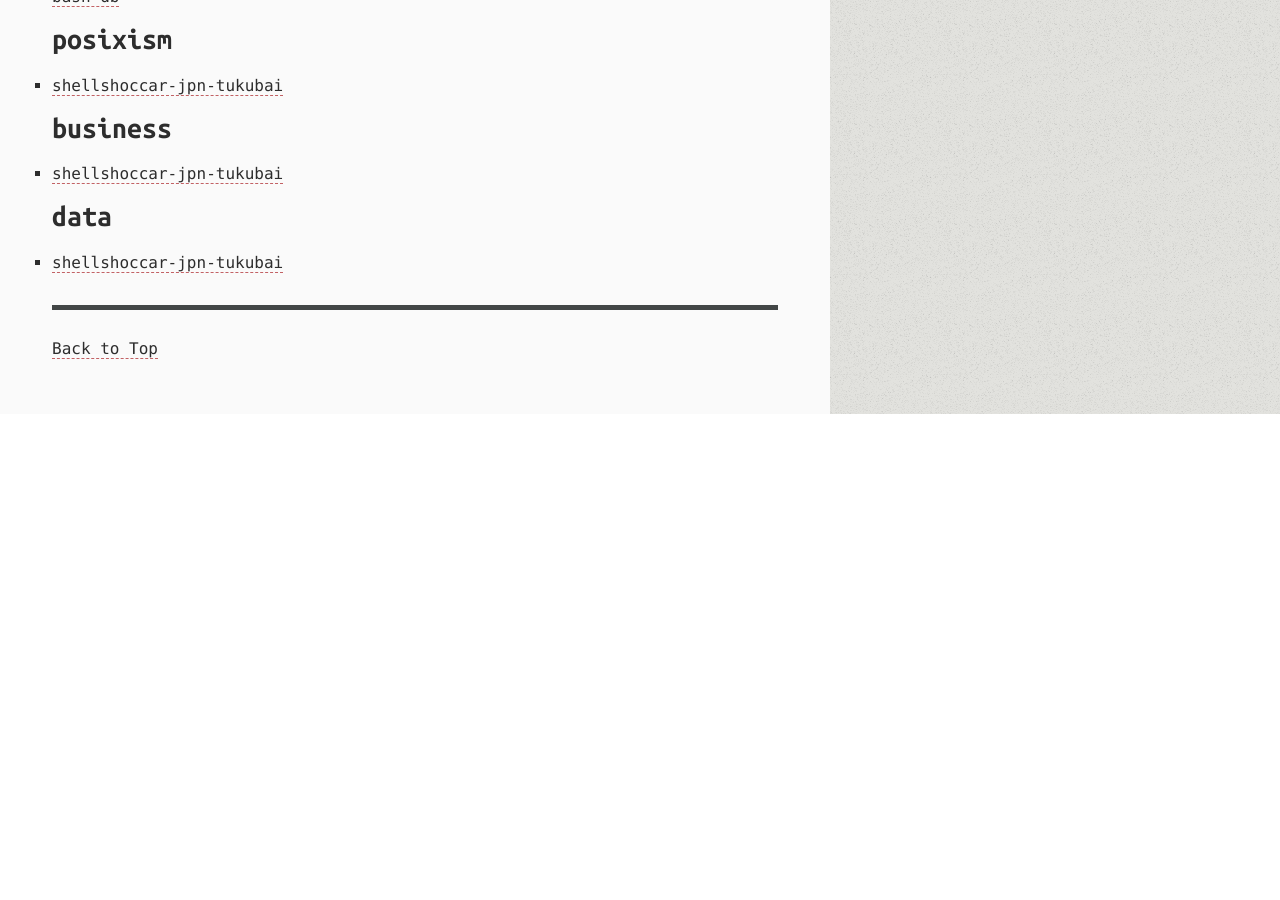
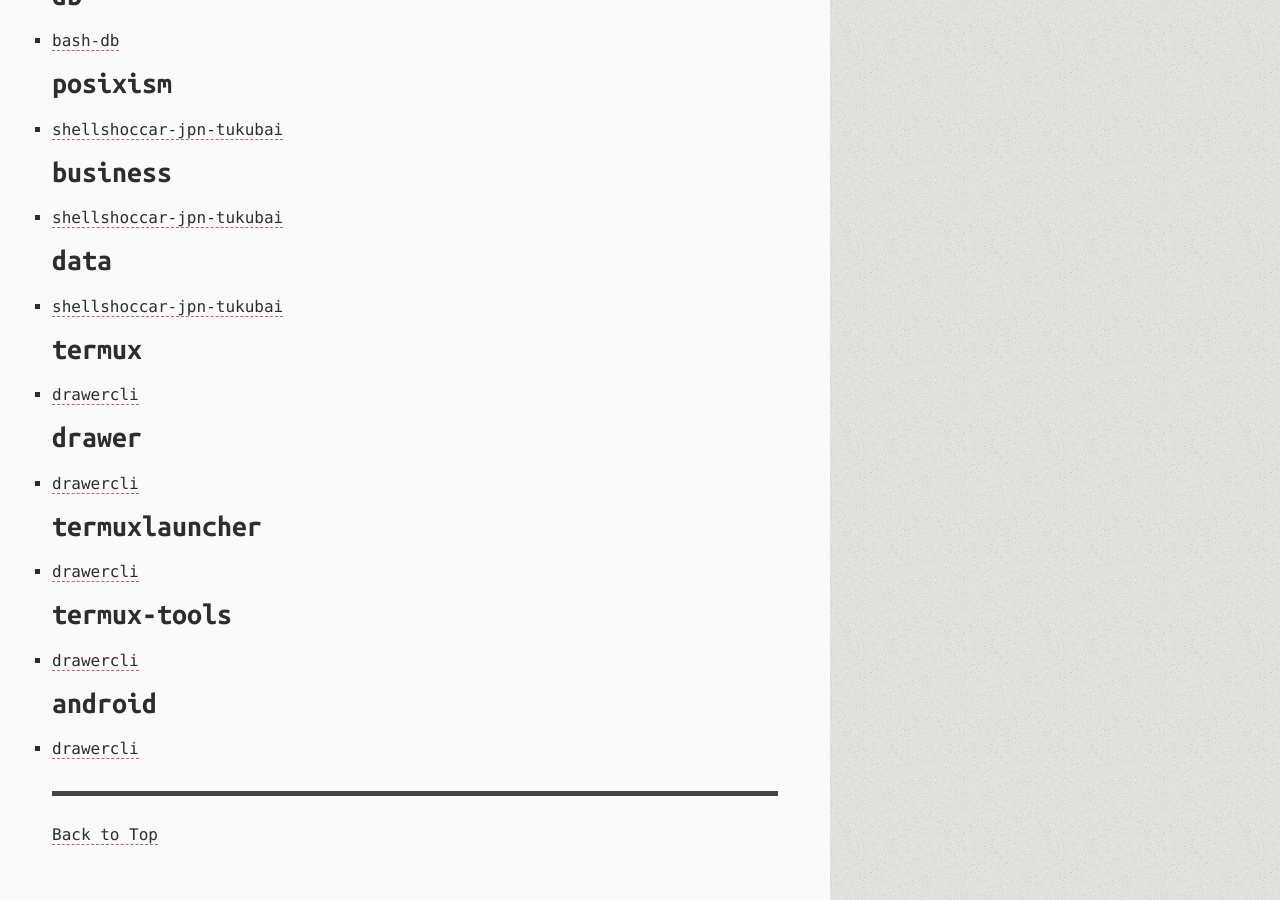
Before and after one commit to bpkg/bpkg.github.io, a Jekyll site: the page built from packages/tag/index.html, in a window 1280 px wide and 900 px high, scrolled down 5770 px. Built offline with Jekyll 4.4.1, drawn with Linux system fonts in a browser that asks for light colours; comment, search, counter and statistics services are not loaded; before the commit the page ends 6184 px from its top, so only the background shows below that; some of the changed text lies outside the part shown.

Commit message:
Update 2024-06-18-drawercli.md (#90)

```diff
--- a/_posts/2024-06-18-drawercli.md
+++ b/_posts/2024-06-18-drawercli.md
@@ -1,19 +1,25 @@
+---
 layout: post
 title: "drawercli"
 description: "Like the app drawer but this is in the terminal."
-category: app
-tags: [drawer, termuxlauncher, termux-tool, android]
+category: bash
+tags: ['bash', 'termux', 'drawer', 'termuxlauncher', 'termux-tools', 'android']
 ---
+
 
 This cli app supports using termuxlauncher as your primary launcher for Android phones, interactively and easily install. That's simply the Termuxlauncher Add-on built with fzf🚀
 
+
 ## Usage
+
 
 `drawercli`
 ...or for the help
 `drawercli --help`
 
+
 ## Links
 
-* [Source Code (GitHub)][https://github.com/luisadha/drawercli]
-* [Author: Luis Adha](https://gravatar.com/luisadha)
+
+[Source Code (GitHub)](https://github.com/luisadha/drawercli)
+- [Author: Luis Adha](https://gravatar.com/luisadha)
```
